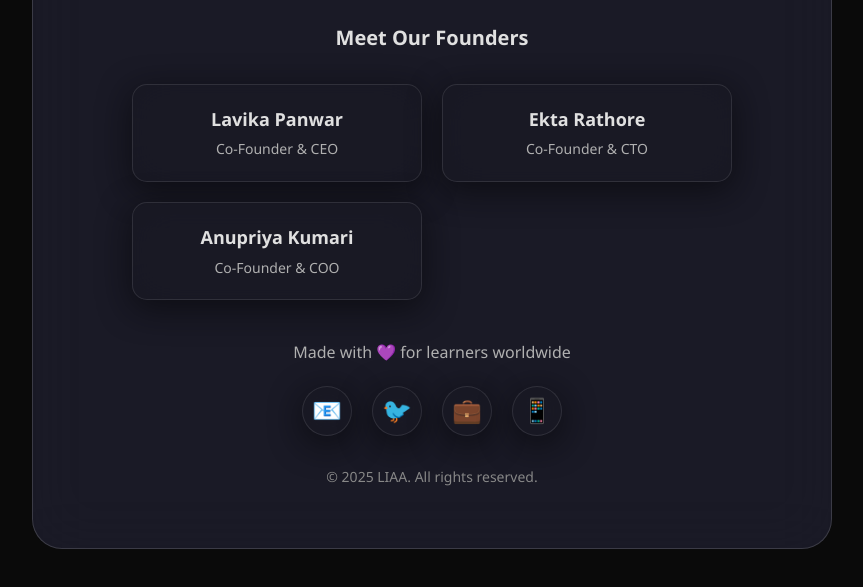
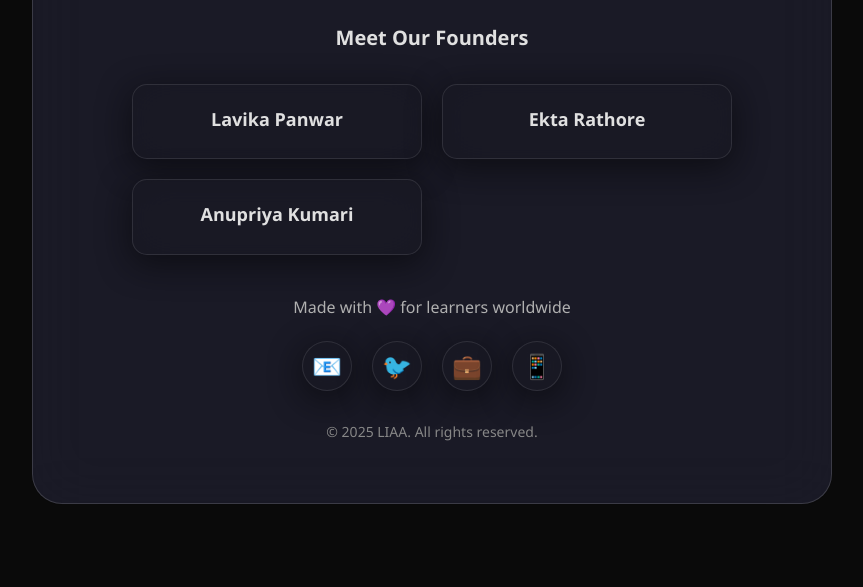
Before and after one commit to LavikaPanwar/roadmap-gen, a plain HTML site: page index.html in a window 1280 px wide. Shown: the part 3117-3704 px from the top of the page, without its empty margins (208-1071 px from the left). Drawn offline with nearby package versions, Linux system fonts and the light colour scheme.

Commit message:
Update index.html

```diff
--- a/index.html
+++ b/index.html
@@ -378,15 +378,15 @@
                 <div class="founders-grid">
                     <div class="founder-card glass">
                         <div class="founder-name">Lavika Panwar</div>
-                        <div class="founder-role">Co-Founder & CEO</div>
+
                     </div>
                     <div class="founder-card glass">
                         <div class="founder-name">Ekta Rathore</div>
-                        <div class="founder-role">Co-Founder & CTO</div>
+
                     </div>
                     <div class="founder-card glass">
                         <div class="founder-name">Anupriya Kumari</div>
-                        <div class="founder-role">Co-Founder & COO</div>
+
                     </div>
                 </div>
             </div>
```
